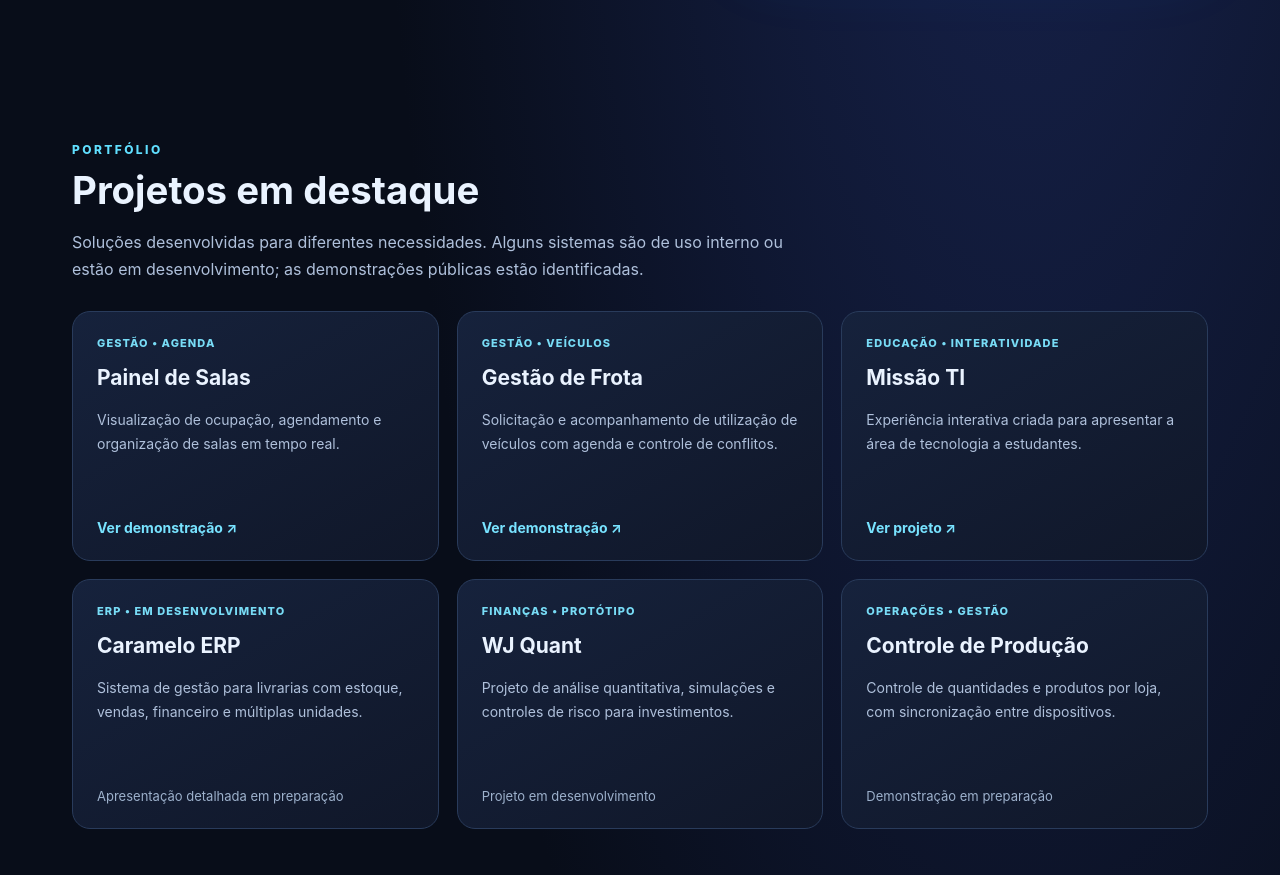
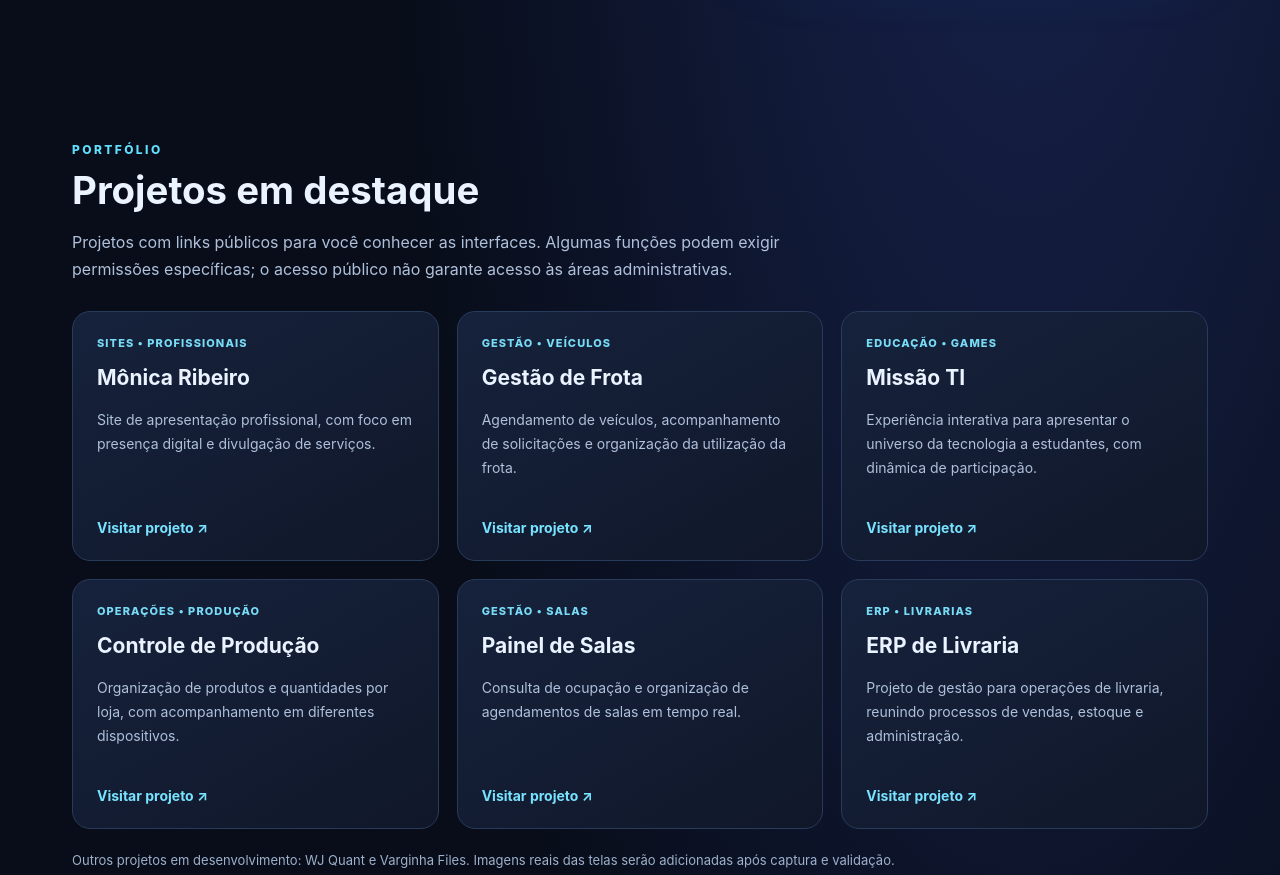
Before and after one commit to owagnerjrr/wj-files, a website: page public/portfolio.html in a window 1280 px wide. Shown: the part 534-1409 px from the top of the page. Drawn offline with Linux system fonts and the light colour scheme.

Commit message:
feat: showcase six real projects with public demo links

```diff
--- a/public/portfolio.html
+++ b/public/portfolio.html
@@ -5,14 +5,12 @@
 </style></head><body>
 <header class="top"><div class="wrap"><a class="brand" href="/portfolio.html" aria-label="WJ Tecnologia início"><b>WJ</b> TECNOLOGIA<small>TECH • SYSTEMS • GAMING</small></a><nav class="nav" aria-label="Navegação principal"><a href="#projetos">Projetos</a><a href="#servicos">Serviços</a><a href="#games">Games</a><a href="#contato">Contato</a><a href="/">Portal de notícias ↗</a></nav></div></header>
 <main><div class="wrap"><div class="hero"><div><div class="eyebrow">Tecnologia aplicada a problemas reais</div><h1>Suas ideias.<br><span>Novas soluções.</span></h1><p>Desenvolvimento de sistemas, automações e experiências digitais para simplificar rotinas e transformar ideias em projetos reais.</p><div class="actions"><a class="btn" href="#projetos">Conheça meus projetos ↓</a><a class="btn secondary" href="#contato">Vamos conversar ↗</a></div></div><div class="emblem"><img src="/assets/wj-tecnologia-logo.svg" width="270" height="270" alt="Logo WJ Tecnologia em prata e azul neon" style="width:min(80%,270px);height:auto"></div></div>
-<section id="projetos"><div class="eyebrow">Portfólio</div><h2>Projetos em destaque</h2><p class="sub">Soluções desenvolvidas para diferentes necessidades. Alguns sistemas são de uso interno ou estão em desenvolvimento; as demonstrações públicas estão identificadas.</p><div class="grid">
-<article class="card"><div class="tag">Gestão • Agenda</div><h3>Painel de Salas</h3><p>Visualização de ocupação, agendamento e organização de salas em tempo real.</p><a href="https://painel-salas-senac-tc.vercel.app/" target="_blank" rel="noopener noreferrer">Ver demonstração ↗</a></article>
-<article class="card"><div class="tag">Gestão • Veículos</div><h3>Gestão de Frota</h3><p>Solicitação e acompanhamento de utilização de veículos com agenda e controle de conflitos.</p><a href="https://gestaodefrota-tzgt.vercel.app/" target="_blank" rel="noopener noreferrer">Ver demonstração ↗</a></article>
-<article class="card"><div class="tag">Educação • Interatividade</div><h3>Missão TI</h3><p>Experiência interativa criada para apresentar a área de tecnologia a estudantes.</p><a href="https://missaoti.vercel.app/" target="_blank" rel="noopener noreferrer">Ver projeto ↗</a></article>
-<article class="card"><div class="tag">ERP • Em desenvolvimento</div><h3>Caramelo ERP</h3><p>Sistema de gestão para livrarias com estoque, vendas, financeiro e múltiplas unidades.</p><span class="note">Apresentação detalhada em preparação</span></article>
-<article class="card"><div class="tag">Finanças • Protótipo</div><h3>WJ Quant</h3><p>Projeto de análise quantitativa, simulações e controles de risco para investimentos.</p><span class="note">Projeto em desenvolvimento</span></article>
-<article class="card"><div class="tag">Operações • Gestão</div><h3>Controle de Produção</h3><p>Controle de quantidades e produtos por loja, com sincronização entre dispositivos.</p><span class="note">Demonstração em preparação</span></article>
-</div></section>
+<section id="projetos"><div class="eyebrow">Portfólio</div><h2>Projetos em destaque</h2><p class="sub">Projetos com links públicos para você conhecer as interfaces. Algumas funções podem exigir permissões específicas; o acesso público não garante acesso às áreas administrativas.</p><div class="grid"><article class="card"><div class="tag">Sites • Profissionais</div><h3>Mônica Ribeiro</h3><p>Site de apresentação profissional, com foco em presença digital e divulgação de serviços.</p><a href="https://monicaribeiro.vercel.app/" target="_blank" rel="noopener noreferrer" aria-label="Abrir projeto Mônica Ribeiro em nova aba">Visitar projeto ↗</a></article>
+<article class="card"><div class="tag">Gestão • Veículos</div><h3>Gestão de Frota</h3><p>Agendamento de veículos, acompanhamento de solicitações e organização da utilização da frota.</p><a href="https://gestaodefrota-tzgt.vercel.app/" target="_blank" rel="noopener noreferrer" aria-label="Abrir projeto Gestão de Frota em nova aba">Visitar projeto ↗</a></article>
+<article class="card"><div class="tag">Educação • Games</div><h3>Missão TI</h3><p>Experiência interativa para apresentar o universo da tecnologia a estudantes, com dinâmica de participação.</p><a href="https://missaoti.vercel.app/" target="_blank" rel="noopener noreferrer" aria-label="Abrir projeto Missão TI em nova aba">Visitar projeto ↗</a></article>
+<article class="card"><div class="tag">Operações • Produção</div><h3>Controle de Produção</h3><p>Organização de produtos e quantidades por loja, com acompanhamento em diferentes dispositivos.</p><a href="https://padaria-kappa-six.vercel.app/" target="_blank" rel="noopener noreferrer" aria-label="Abrir projeto Controle de Produção em nova aba">Visitar projeto ↗</a></article>
+<article class="card"><div class="tag">Gestão • Salas</div><h3>Painel de Salas</h3><p>Consulta de ocupação e organização de agendamentos de salas em tempo real.</p><a href="https://painel-salas-senac-tc.vercel.app/" target="_blank" rel="noopener noreferrer" aria-label="Abrir projeto Painel de Salas em nova aba">Visitar projeto ↗</a></article>
+<article class="card"><div class="tag">ERP • Livrarias</div><h3>ERP de Livraria</h3><p>Projeto de gestão para operações de livraria, reunindo processos de vendas, estoque e administração.</p><a href="https://livrariaerp.vercel.app/" target="_blank" rel="noopener noreferrer" aria-label="Abrir projeto ERP de Livraria em nova aba">Visitar projeto ↗</a></article></div><p class="note" style="margin-top:20px">Outros projetos em desenvolvimento: WJ Quant e Varginha Files. Imagens reais das telas serão adicionadas após captura e validação.</p></section>
 <section id="como-trabalho"><div class="eyebrow">Como funciona</div><h2>Da ideia à solução</h2><p class="sub">Cada projeto começa pelo entendimento da necessidade, passa pela construção e pelos testes e evolui com os retornos de quem utiliza.</p><div class="grid"><div class="card"><div class="tag">01 • Entender</div><h3>Diagnóstico</h3><p>Mapear a rotina, as dificuldades e os resultados esperados.</p></div><div class="card"><div class="tag">02 • Construir</div><h3>Desenvolvimento</h3><p>Preparar uma solução responsiva e adequada ao fluxo de trabalho.</p></div><div class="card"><div class="tag">03 • Evoluir</div><h3>Validação</h3><p>Testar, ajustar e aperfeiçoar a experiência com base no uso.</p></div></div></section><section id="servicos"><div class="eyebrow">O que posso desenvolver</div><h2>Tecnologia feita para seu negócio</h2><div class="split"><div class="panel"><h3>Sistemas personalizados</h3><p>Painéis administrativos, controle de estoque, agendas, relatórios e ferramentas para equipes.</p></div><div class="panel"><h3>Automações e soluções digitais</h3><p>Organização de processos, integração de rotinas e interfaces acessíveis pelo computador e celular.</p></div></div></section>
 <section id="games"><div class="eyebrow">Gaming & criação</div><h2>Games também fazem parte da história</h2><div class="panel"><h3>Varginha Files</h3><p>Projeto autoral de aventura e investigação em pixel art, inspirado em mistérios e ficção científica. Em desenvolvimento.</p><a class="btn secondary" href="/">Explorar notícias de games ↗</a></div></section>
 <section id="contato"><div class="eyebrow">Vamos criar algo?</div><h2>Seu próximo projeto pode começar aqui.</h2><p class="sub">Tem uma ideia para um sistema ou quer adaptar alguma dessas soluções para seu negócio? Entre em contato para conversar sobre o projeto.</p><a class="btn" href="https://github.com/owagnerjrr" target="_blank" rel="noopener noreferrer">Conhecer meu GitHub ↗</a><p class="note">Canal de orçamento por WhatsApp ou e-mail será habilitado após definição dos dados comerciais.</p></section>
```
